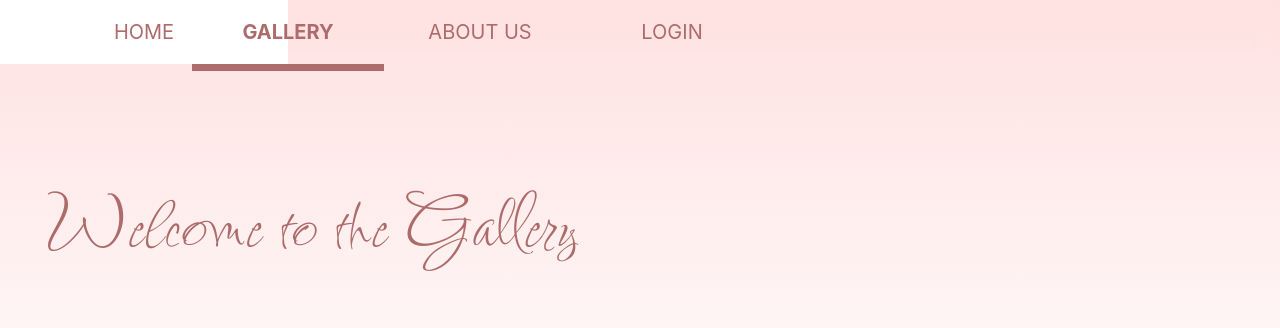
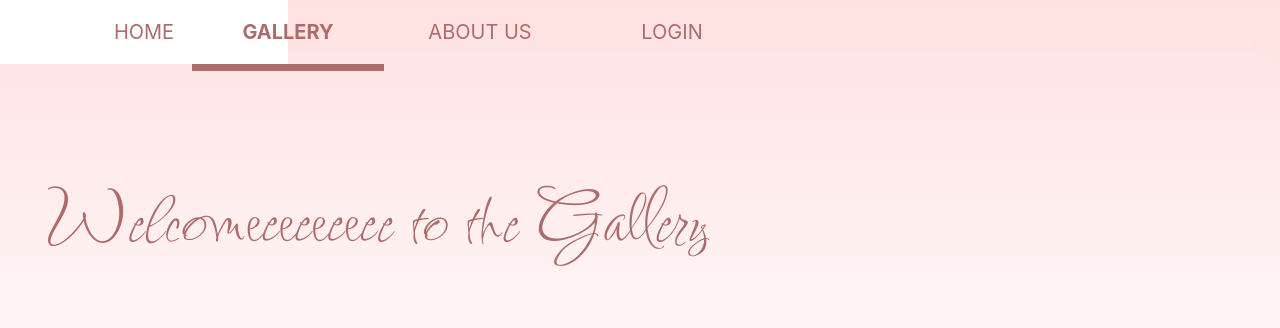
Before and after one commit to SPrincessGenevieve/missart, a React (Create React App) app: page /#/gallery in a window 1280 px wide. Shown: the top 328 px of the page. Built offline with nearby package versions, Linux system fonts and the light colour scheme; no server answers.

Commit message:
Update Gallery.js

```diff
--- a/src/components/public/Gallery.js
+++ b/src/components/public/Gallery.js
@@ -25,7 +25,7 @@ function Gallery() {
       <Navbar />
       <div className="gallery-container">
         <div className="gallery-subcontainer">
-          <h1 className="welcome">Welcome to the Gallery</h1>
+          <h1 className="welcome">Welcomeeeeeeeee to the Gallery</h1>
           <div
             style={{
               marginTop: 50,
```
